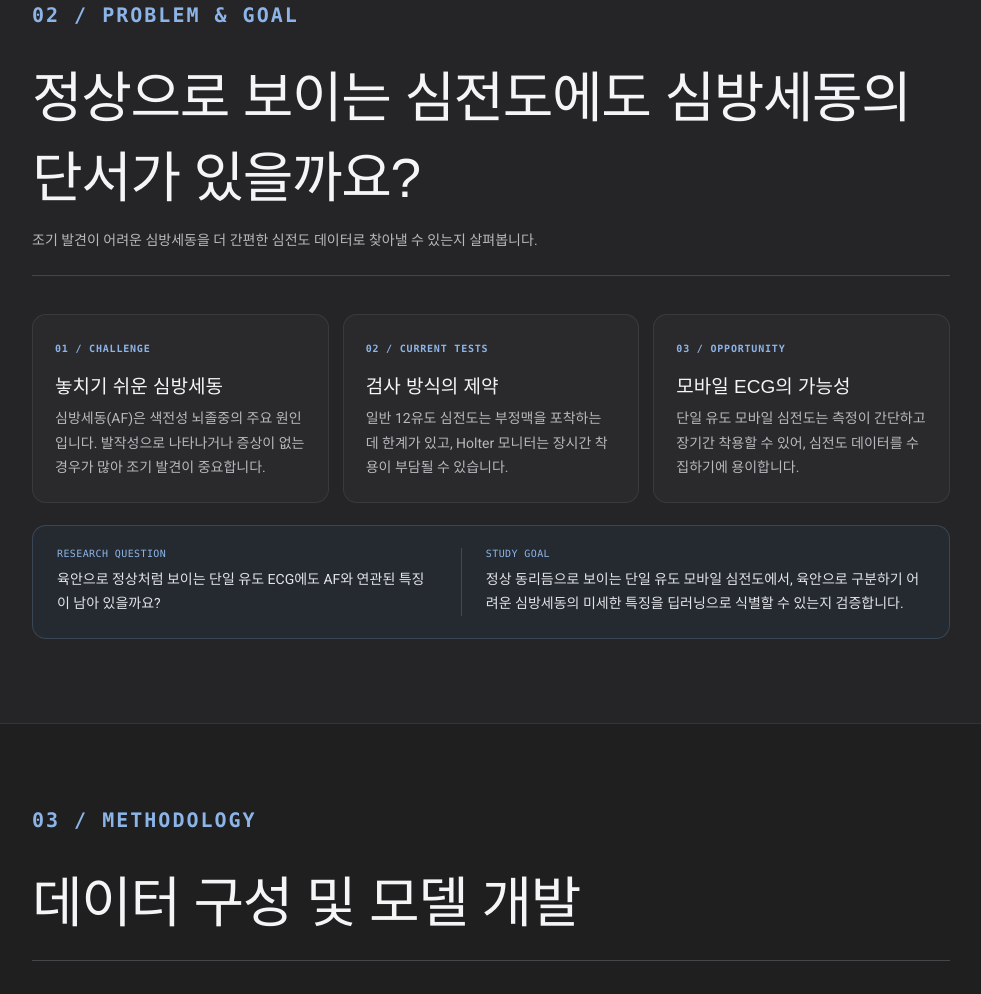
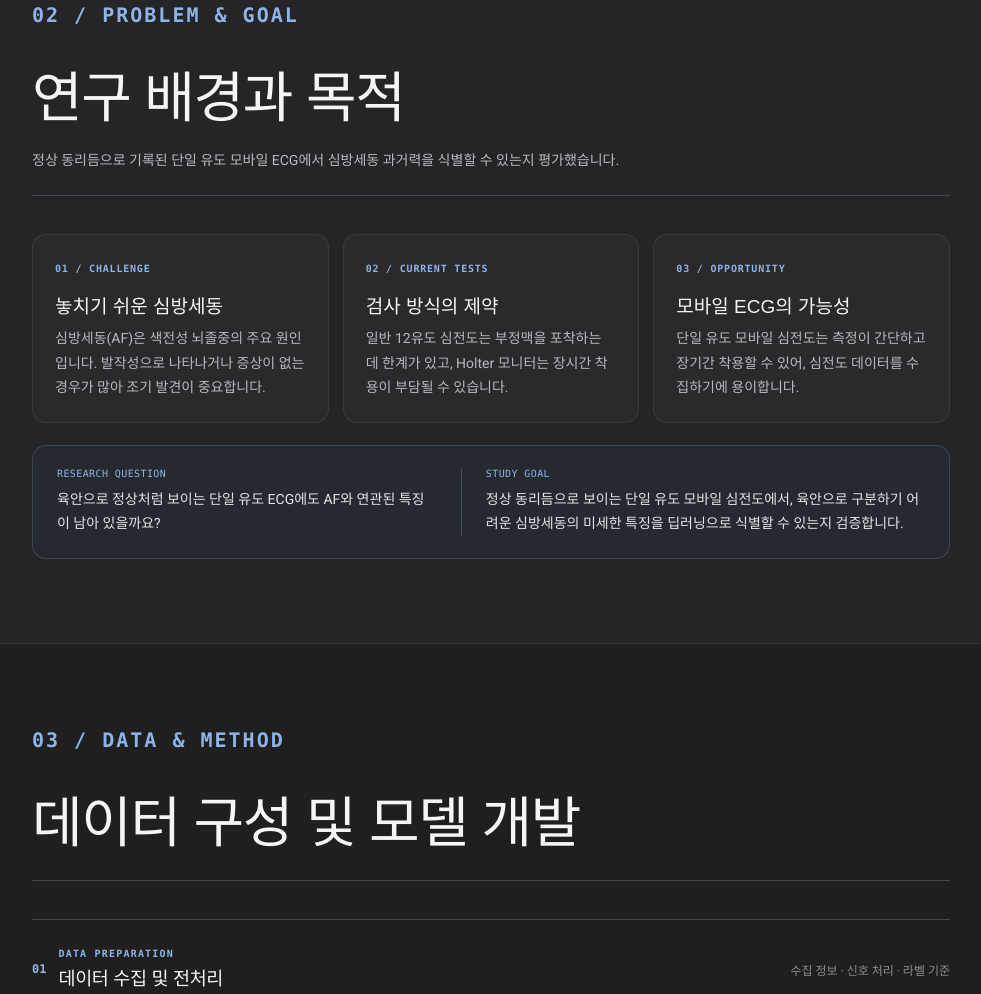
Before and after one commit to Woongs-Kor/Woongs-Kor.github.io, a plain HTML site: page projects/ecg-project.html in a window 1280 px wide. Shown: the part 1328-2322 px from the top of the page, without its empty margins (274-1255 px from the left). Drawn offline with Linux system fonts and the light colour scheme; a web font is replaced by a local one.

Commit message:
약간 수정

```diff
--- a/projects/ecg-project.html
+++ b/projects/ecg-project.html
@@ -15,7 +15,7 @@
 
   <link rel="stylesheet" href="../style.css" />
 </head>
-<body class="detail-page">
+<body class="detail-page ecg-project-page">
 
   <header class="topbar">
     <div class="topbar__brand">
@@ -57,7 +57,7 @@
             <a href="../assets/paper.pdf" target="_blank" rel="noreferrer">Paper</a>
           </div>
         </div>
-        <p class="detail-sub">딥러닝 기반 시계열 데이터 분류 연구</p>
+        <p class="detail-sub">딥러닝 기반 단일 유도 모바일 ECG 심방세동 분류 연구</p>
       </div>
     </header>
 
@@ -65,7 +65,7 @@
       <div class="content-wrap">
         <div class="section-header">
           <p class="eyebrow">01 / OVERVIEW</p>
-          <h2>단일 유도 모바일 ECG로 잠재적 AF를 식별할 수 있을까?</h2>
+          <h2>단일 유도 모바일 ECG 기반 심방세동 식별 연구</h2>
         </div>
 
         <div class="overview-split">
@@ -110,8 +110,8 @@
       <div class="content-wrap">
         <div class="section-header">
           <p class="eyebrow">02 / PROBLEM &amp; GOAL</p>
-          <h2>정상으로 보이는 심전도에도 심방세동의 단서가 있을까요?</h2>
-          <p>조기 발견이 어려운 심방세동을 더 간편한 심전도 데이터로 찾아낼 수 있는지 살펴봅니다.</p>
+          <h2>연구 배경과 목적</h2>
+          <p>정상 동리듬으로 기록된 단일 유도 모바일 ECG에서 심방세동 과거력을 식별할 수 있는지 평가했습니다.</p>
         </div>
 
         <div class="problem-cards">
@@ -148,7 +148,7 @@
     <section id="method" class="section">
       <div class="content-wrap">
         <div class="section-header">
-          <p class="eyebrow">03 / METHODOLOGY</p>
+          <p class="eyebrow">03 / DATA &amp; METHOD</p>
           <h2>데이터 구성 및 모델 개발</h2>
         </div>
 
@@ -374,7 +374,7 @@
           <p class="eyebrow">04 / RESULTS</p>
           <h2>모델별 성능 비교 및 검증</h2>
           <p>
-            Test set 기준
+            Test set 기준 (내부 평가)
           </p>
         </div>
 
--- a/style.css
+++ b/style.css
@@ -1984,8 +1984,8 @@ a:focus-visible {
   line-height: 1.75;
 }
 
-/* ECG data & method */
-#method .content-wrap {
+/* Keep ECG archive sections aligned to the wider data & method layout. */
+.ecg-project-page .content-wrap {
   width: min(100%, 1680px);
 }
 
```
